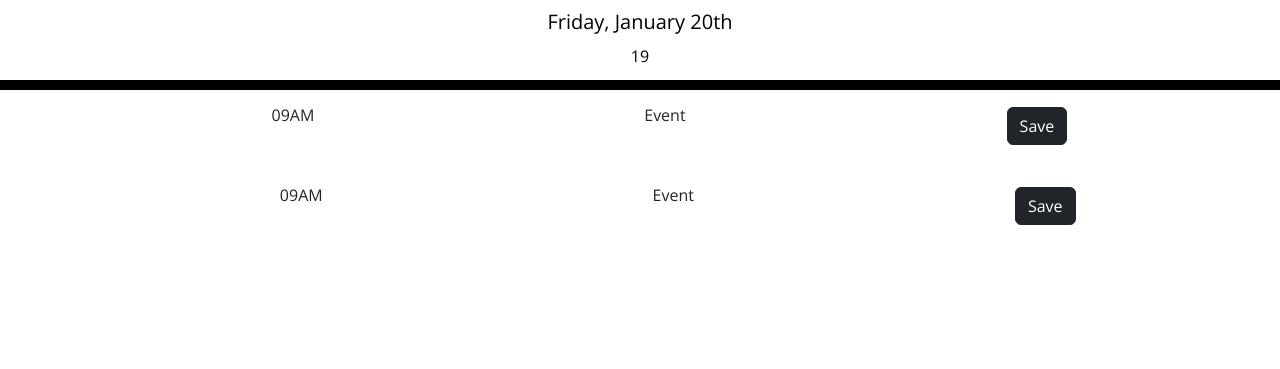
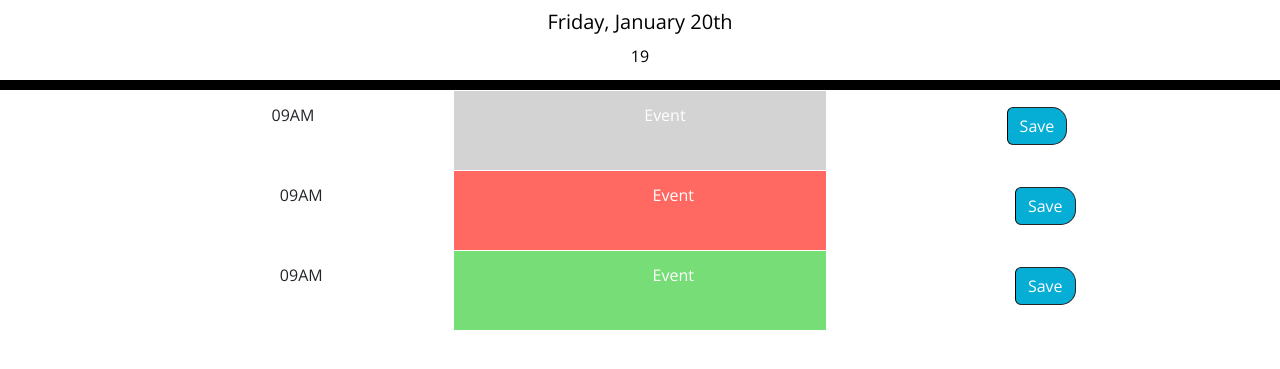
Before and after one commit to VinhKietLa/Vinhs-WorkDayScheduler, a plain HTML site: page index.html in a window 1280 px wide. Shown: the part 109-478 px from the top of the page. Drawn offline with nearby package versions, Linux system fonts and the light colour scheme.

Commit message:
I created a for loop which loops through the previous mapped array and in a div called currentDiv, it stores the the clostest div based on the the current timedata attribute element, I also access the cloest div to the currentDiv which matches the ID event9 and applies the correct class based on the the current vs current hour conditions

```diff
--- a/index.html
+++ b/index.html
@@ -41,7 +41,7 @@
             Event
           </div>
           <div class="col">
-            <button type="button" class="btn btn-dark" >Save</button>
+            <button type="button" class="btn btn-dark saveBtn" >Save</button>
           </div>
         </div>
 
@@ -54,12 +54,23 @@
                 Event
               </div>
               <div class="col">
-                <button type="button" class="btn btn-dark" >Save</button>
+                <button type="button" class="btn btn-dark saveBtn" >Save</button>
               </div>
             </div>
 
 
-
+            <!--11AM-->
+            <div class="row">
+              <div class="col" id="timeSlot" timedata="20">
+                <span id="calendarTime">09AM</span>
+              </div>
+              <div class="col" id="event9">
+                Event
+              </div>
+              <div class="col">
+                <button type="button" class="btn btn-dark saveBtn" >Save</button>
+              </div>
+            </div>
 
 
 
--- a/index.js
+++ b/index.js
@@ -23,31 +23,60 @@ $("#currentDay").text(today.format("dddd, MMMM Do"));
 
 //data-time for each button
 
+
+
+
+
+// console.log($("#timeSlot").attr('timedata'));
+
+// let timeSlot = $("#timeSlot").attr('timedata')
+
+// function compareCalendarTimeAndCurrentTime () {
+//     console.log(ooo);
+//     console.log(timeSlot);
+
+//     if(ooo == timeSlot){
+//         $('#event9').addClass("future");
+//     }
+
+// }
+
+// compareCalendarTimeAndCurrentTime();
+
+//This is the current hour//
+
 let currentTime = moment();
+//currentHourTime
 
-let doo = $("#currentTime").text(currentTime.format("HH"));
-
-let ooo = currentTime.format("HH");
-
-console.log($("#timeSlot").attr('timedata'));
-
-let timeSlot = $("#timeSlot").attr('timedata')
-
-function compareCalendarTimeAndCurrentTime () {
-    console.log(ooo);
-    console.log(timeSlot);
-
-    if(ooo == timeSlot){
-        $('#event9').addClass("future");
-    }
-
-}
-
-compareCalendarTimeAndCurrentTime();
+let currentHourTime = $("#currentTime").text(currentTime.format("HH"));
 
 
 let timeSlots = document.querySelectorAll("[timedata]");
+
+let currentHour = currentTime.format("HH");
+
+
 let timedataArray = Array.from(timeSlots).map(function(timeSlot) {
   return timeSlot.getAttribute("timedata");
 });
-console.log(timedataArray);
+
+// console.log(timedataArray);
+
+
+for(let i=0; i<timedataArray.length; i++) {
+    let time = timedataArray[i];
+    let currentDiv = $(`[timedata=${time}]`).closest('div'); //The .clostest finds the cloest ancestor div element of the seelcted element.
+         // let testDiv2 = $('[timedata');//This selects all timedata attrbutes and not the ones that specficially match the hour.
+
+    let event9 = currentDiv.siblings('#event9');//The siblings method will select the div element with the ID "event9" and will apply the css class based upon the conditions below.
+
+    if (time === currentHour) {
+        $(event9).addClass('present');
+    } else if (time < currentHour) {
+        $(event9).addClass('past');
+
+    } else if (time > currentHour) {
+        $(event9).addClass('future');
+
+    }
+}
```
